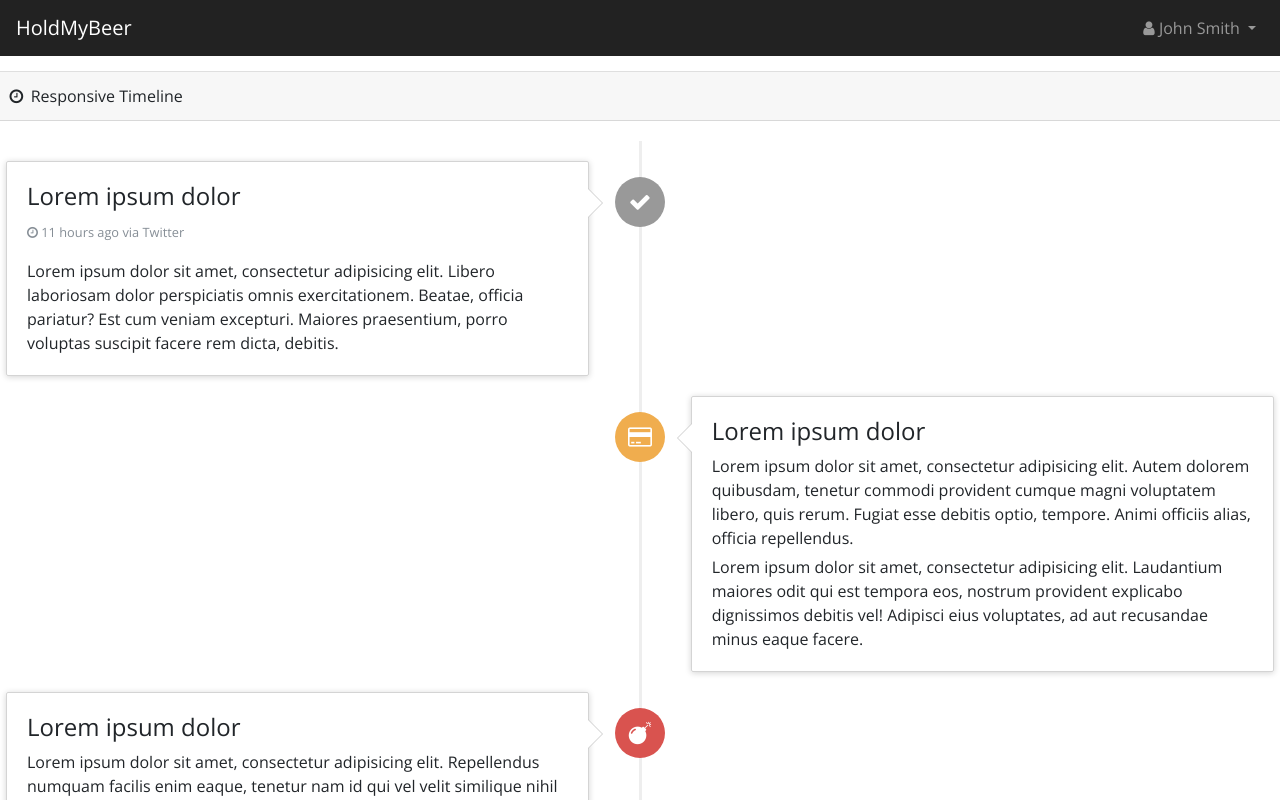
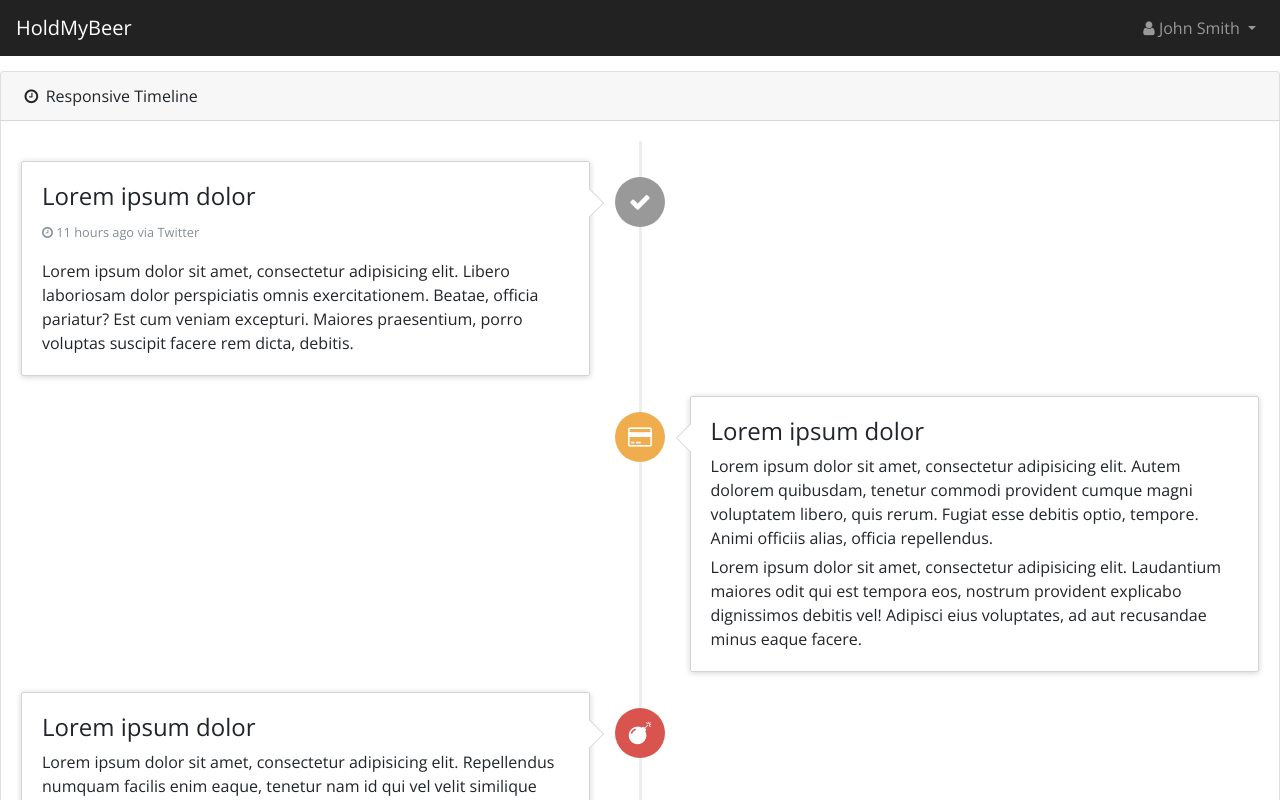
Before and after one commit to holdmybeerteam/JavaHack, an Angular app in the folder ui/: page /dashboard in a window 1280 px wide. Shown: the top 800 px of the page. Built offline with nearby package versions, Linux system fonts and the light colour scheme; sample sign-in values are in the browser's storage.

Commit message:
fix styles

```diff
--- a/ui/src/app/common/layout/dashboard/dashboard.component.html
+++ b/ui/src/app/common/layout/dashboard/dashboard.component.html
@@ -1,13 +1,11 @@
 <div [@routerTransition]>
-    <h2 class="text-muted">Dashboard <small>Statistics Overview</small></h2>
-
-  <hr />
-    <div class="row">
-            <div class="card card-default">
-                <div class="card-header">
-                    <i class="fa fa-clock-o fa-fw"></i> Responsive Timeline
-                </div>
-                <app-timeline></app-timeline>
-            </div>
+    <h2 class="text-muted">Dashboard
+        <small>Statistics Overview</small>
+    </h2>
+    <hr/>
+    <div class="card card-default">
+        <div class="card-header">
+            <i class="fa fa-clock-o fa-fw"></i> Responsive Timeline
+        </div>
+        <app-timeline></app-timeline>
     </div>
-</div>
```
